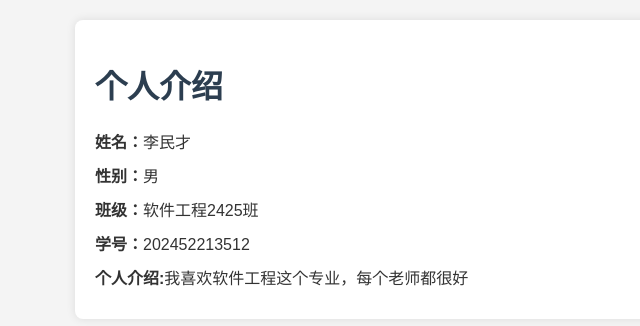
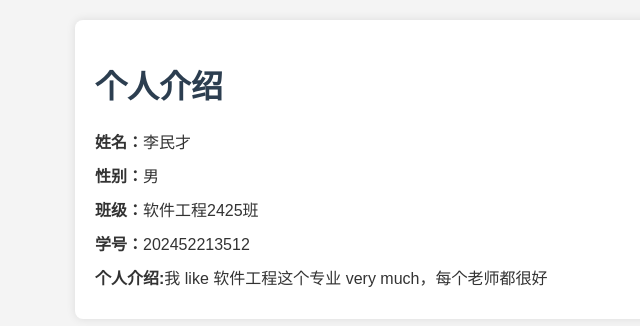
Before and after one commit to limincai/test, a plain HTML site: page index.html in a window 1280 px wide. Shown: the whole page, without its empty margins (245-885 px from the left). Drawn offline with Linux system fonts and the light colour scheme.

Commit message:
Update index.html

```diff
--- a/index.html
+++ b/index.html
@@ -35,7 +35,7 @@
 			<p><strong>性别：</strong>男</p>
 			<p><strong>班级：</strong>软件工程2425班</p>
 			<p><strong>学号：</strong>202452213512</p>
-			<p><strong>个人介绍:</strong>我喜欢软件工程这个专业，每个老师都很好</p>
+			<p><strong>个人介绍:</strong>我 like 软件工程这个专业 very much，每个老师都很好</p>
 		</div>
 	</body>
 </html>
```
